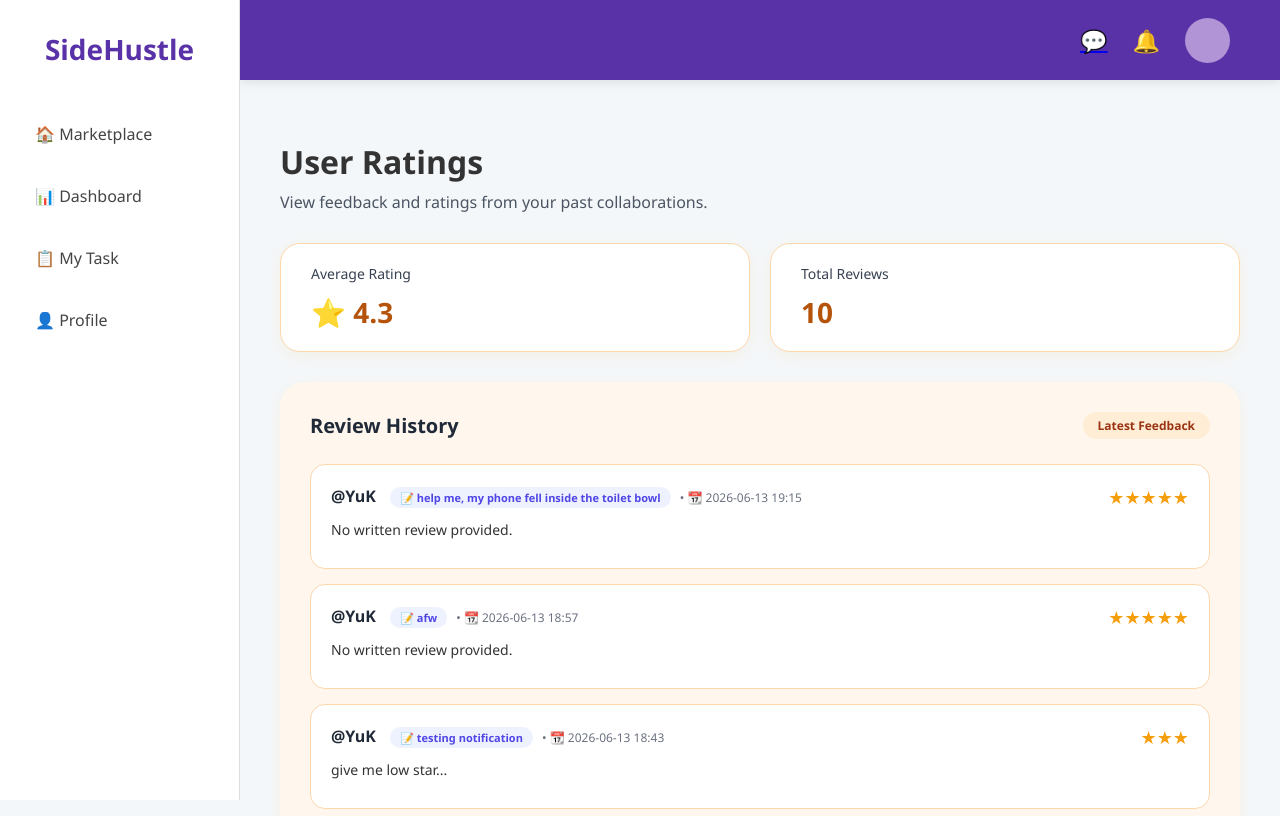
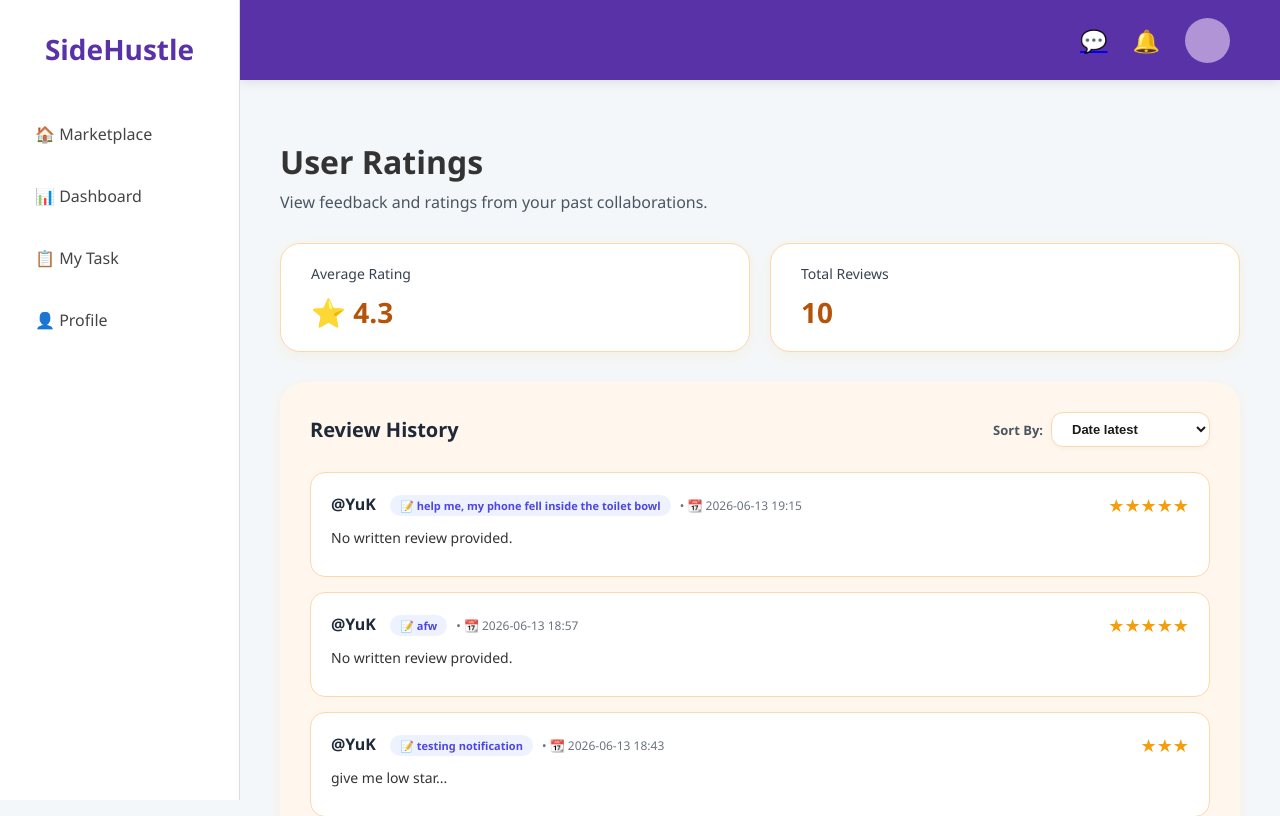
Before and after one commit to ZhiQi07/SideHustle, a Flask app: page /view_ratings in a window 1280 px wide. Shown: the top 816 px of the page. Run offline with Flask 3, Linux system fonts and the light colour scheme; a user stored in the database is signed in; some libraries are stand-ins or nearby versions.

Commit message:
sort by and notification and progress bar update

```diff
--- a/app.py
+++ b/app.py
@@ -617,8 +617,30 @@ def earnings():
     if 'user_id' not in session:
         return redirect(url_for('login'))
     user = db.session.get(User, session['user_id'])
-    earnings_list = Earning.query.filter_by(user_id=user.id).order_by(Earning.timestamp.desc()).all()
-    return render_template('earnings.html', earnings_list=earnings_list, total_credit=user.credit)
+
+    sort_by = request.args.get('sort', 'date_desc')
+    query = Earning.query.filter_by(user_id=user.id)
+    if sort_by == 'date_asc':
+        query = query.order_by(Earning.timestamp.asc())
+    elif sort_by == 'amount_desc':
+        query = query.order_by(Earning.amount.desc())
+    elif sort_by == 'amount_asc':
+        query = query.order_by(Earning.amount.asc())
+    else:
+        query = query.order_by(Earning.timestamp.desc())
+
+    earnings_list = query.all()
+
+    if sort_by in ('name_asc', 'name_desc'):
+        def get_sort_key(e):
+            act = e.activity or ""
+            prefix = "Completed Task: "
+            if act.startswith(prefix):
+                act = act[len(prefix):]
+            return act.lower().strip()
+        earnings_list.sort(key=get_sort_key, reverse=(sort_by == 'name_desc'))
+
+    return render_template('earnings.html', earnings_list=earnings_list, total_credit=user.credit, sort_by=sort_by)
 
 
 @app.route('/post', methods=['GET', 'POST'])
@@ -1177,11 +1199,25 @@ def view_ratings():
     if 'user_id' not in session:
         return redirect(url_for('login'))
     user = db.session.get(User, session['user_id'])
-    real_reviews = Rating.query.filter_by(
-        target_username=user.username
-    ).order_by(Rating.timestamp.desc()).all()
+
+    sort_by = request.args.get('sort', 'date_desc')
+    query = Rating.query.filter_by(target_username=user.username)
+    if sort_by == 'name_asc':
+        query = query.order_by(Rating.reviewer_username.asc())
+    elif sort_by == 'name_desc':
+        query = query.order_by(Rating.reviewer_username.desc())
+    elif sort_by == 'date_asc':
+        query = query.order_by(Rating.timestamp.asc())
+    elif sort_by == 'score_desc':
+        query = query.order_by(Rating.score.desc())
+    elif sort_by == 'score_asc':
+        query = query.order_by(Rating.score.asc())
+    else:
+        query = query.order_by(Rating.timestamp.desc())
+
+    real_reviews = query.all()
     avg_rating = round(user.total_rating / user.review_count, 1) if user.review_count > 0 else 5.0
-    return render_template('view_ratings.html', user=user, reviews=real_reviews, avg_rating=avg_rating)
+    return render_template('view_ratings.html', user=user, reviews=real_reviews, avg_rating=avg_rating, sort_by=sort_by)
 
 @app.route('/completed_tasks')
 def completed_tasks():
@@ -1209,15 +1245,28 @@ def completed_tasks():
         if earning_record:
             # 格式化好时间
             task.completed_time = earning_record.timestamp.strftime('%Y-%m-%d %H:%M')
+            task.completed_dt = earning_record.timestamp
         else:
             task.completed_time = "Recently"
+            task.completed_dt = datetime.min
         hired_usernames = task.get_hired_usernames()
         task.finish_with_usernames = [
             username for username in hired_usernames
             if username != user.username
         ] if len(hired_usernames) > 1 else []
 
-    return render_template('completed_tasks.html', user=user, tasks=done_tasks)
+    # Sort tasks in memory
+    sort_by = request.args.get('sort', 'date_desc')
+    if sort_by == 'name_asc':
+        done_tasks.sort(key=lambda t: t.title.lower())
+    elif sort_by == 'name_desc':
+        done_tasks.sort(key=lambda t: t.title.lower(), reverse=True)
+    elif sort_by == 'date_asc':
+        done_tasks.sort(key=lambda t: t.completed_dt)
+    else: # date_desc
+        done_tasks.sort(key=lambda t: t.completed_dt, reverse=True)
+
+    return render_template('completed_tasks.html', user=user, tasks=done_tasks, sort_by=sort_by)
 
 
 # =========================
--- a/templates/view_ratings.html
+++ b/templates/view_ratings.html
@@ -69,9 +69,29 @@
     <div class="history-card">
         <div style="display: flex; justify-content: space-between; align-items: center; margin-bottom: 25px;">
             <h2 style="font-size: 20px; color: #1f2937; margin: 0;">Review History</h2>
-            <span style="background: #ffedd5; padding: 5px 15px; border-radius: 20px; font-size: 12px; color: #9a3412; font-weight: bold;">
-                Latest Feedback
-            </span>
+            <div style="display: flex; align-items: center; gap: 8px;">
+                <label for="sort-select" style="font-size: 13px; font-weight: 700; color: #4b5563;">Sort By:</label>
+                <select id="sort-select" onchange="location.href = '?sort=' + this.value;" style="
+                    padding: 8px 16px;
+                    border-radius: 12px;
+                    border: 1px solid #fed7aa;
+                    font-size: 13px;
+                    font-weight: 600;
+                    background-color: #ffffff;
+                    color: #1a1a1a;
+                    cursor: pointer;
+                    outline: none;
+                    box-shadow: 0 2px 6px rgba(0,0,0,0.03);
+                    transition: border-color 0.2s;
+                ">
+                    <option value="date_desc" {% if sort_by == 'date_desc' %}selected{% endif %}>Date latest</option>
+                    <option value="date_asc" {% if sort_by == 'date_asc' %}selected{% endif %}>Date earliest</option>
+                    <option value="name_asc" {% if sort_by == 'name_asc' %}selected{% endif %}>Name A-Z</option>
+                    <option value="name_desc" {% if sort_by == 'name_desc' %}selected{% endif %}>Name Z-A</option>
+                    <option value="score_desc" {% if sort_by == 'score_desc' %}selected{% endif %}>Stars high to low</option>
+                    <option value="score_asc" {% if sort_by == 'score_asc' %}selected{% endif %}>Stars low to high</option>
+                </select>
+            </div>
         </div>
 
         <div class="history-list">
```
Also changed, not shown: templates/completed_tasks.html (+22 -1 lines), templates/earnings.html (+23 -0 lines), database.db.
